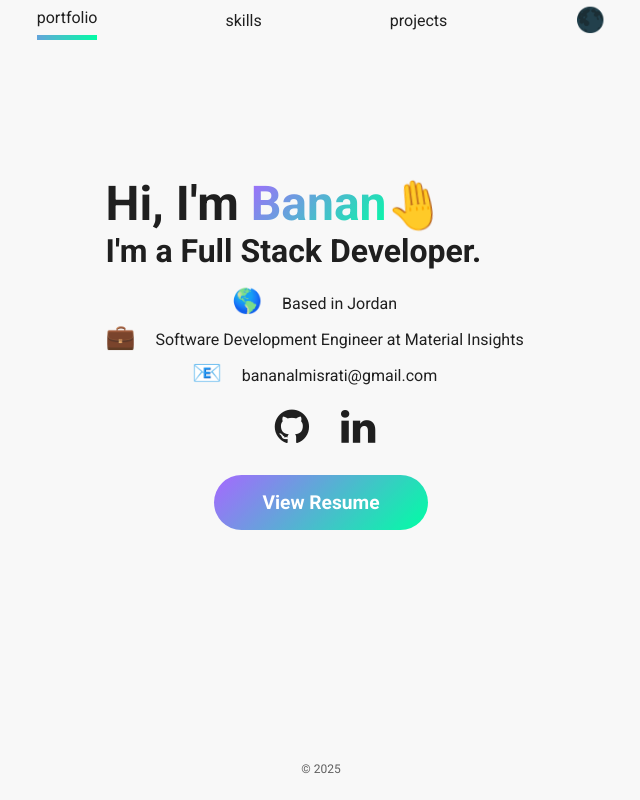
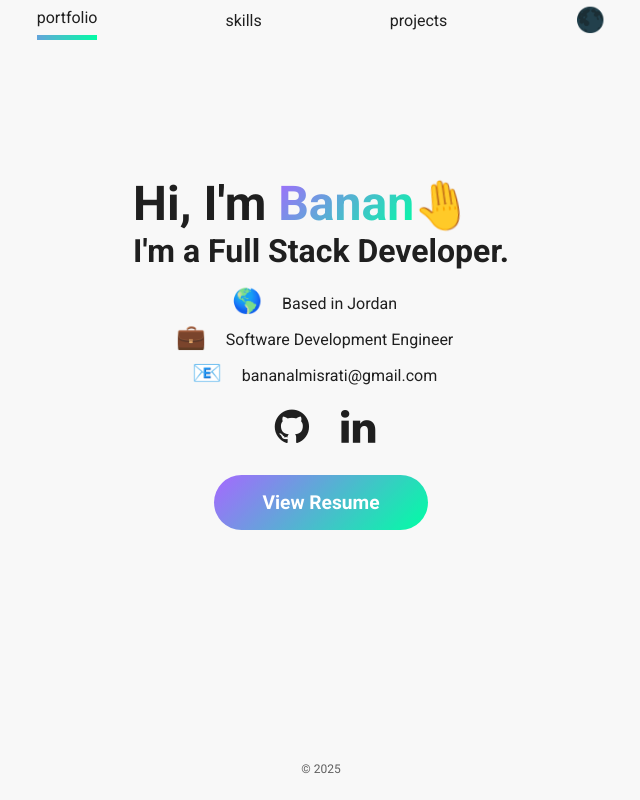
Before and after one commit to BananElmisrati/portfolio, a React (Create React App) app: page /portfolio in a window 1280 px wide. Shown: the whole page, without its empty margins (319-959 px from the left). Built offline with nearby package versions, Linux system fonts and the light colour scheme; the HTML template or start-up script is replaced by a standard one.

Commit message:
fix alignment

```diff
--- a/src/info/Info.js
+++ b/src/info/Info.js
@@ -43,7 +43,7 @@ export const info = {
         },
         {
             emoji: "💼",
-            text: "Software Development Engineer at Material Insights"
+            text: "Software Development Engineer"
         },
         {
             emoji: "📧",
```
